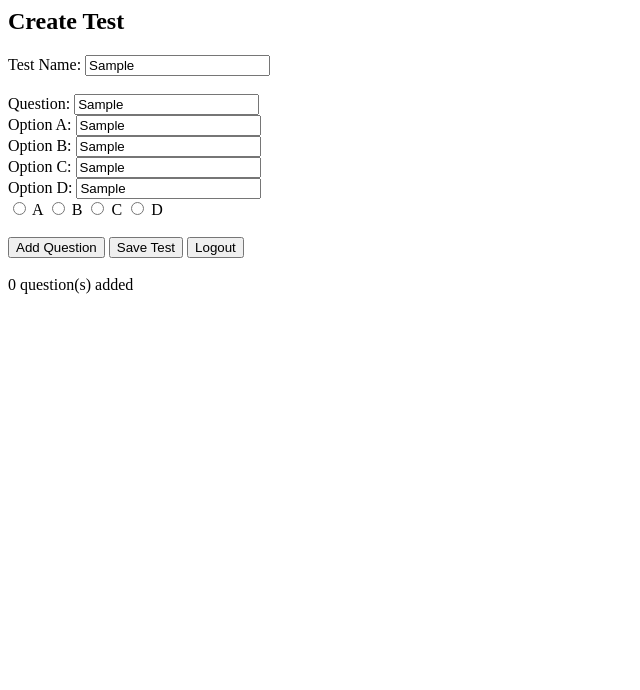
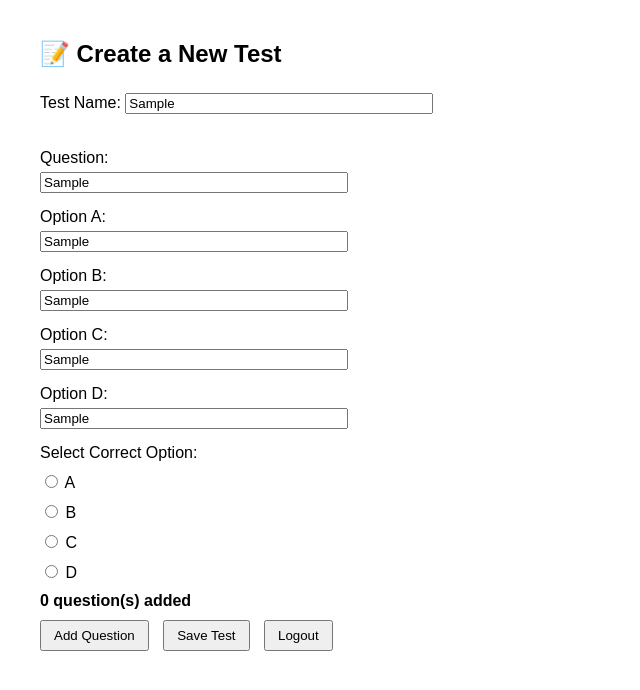
Before and after one commit to SolutionBox-AI/quiz-app, a website: page frontend/form.html in a window 1280 px wide. Both pictures are taken after typing "Sample", "Sample", "Sample", "Sample", "Sample", "Sample" into the empty fields and a click on the button "Add Question". Shown: the whole page, without its empty margins (0-640 px from the left). Drawn offline with Linux system fonts and the light colour scheme.

Commit message:
Update form.html

```diff
--- a/frontend/form.html
+++ b/frontend/form.html
@@ -1,23 +1,159 @@
+<!DOCTYPE html>
+<html lang="en">
+<head>
+  <meta charset="UTF-8">
+  <title>Create Quiz Test</title>
+  <style>
+    body {
+      font-family: Arial, sans-serif;
+      margin: 40px;
+    }
+    input[type="text"] {
+      width: 300px;
+      margin: 5px 0;
+    }
+    label {
+      display: block;
+      margin-top: 10px;
+    }
+    .question-section {
+      margin-top: 30px;
+    }
+    #questionCount {
+      margin: 10px 0;
+      font-weight: bold;
+    }
+    button {
+      margin-right: 10px;
+      padding: 6px 12px;
+      cursor: pointer;
+    }
+  </style>
+</head>
 <body>
-  <h2>Create Test</h2>
-  <label>Test Name: <input type="text" id="testId" onchange="setTestId()"></label><br><br>
+  <h2>📝 Create a New Test</h2>
 
-  <label>Question: <input type="text" id="question"></label><br>
-  <label>Option A: <input type="text" id="optA"></label><br>
-  <label>Option B: <input type="text" id="optB"></label><br>
-  <label>Option C: <input type="text" id="optC"></label><br>
-  <label>Option D: <input type="text" id="optD"></label><br>
+  <label>
+    Test Name:
+    <input type="text" id="testId" placeholder="e.g., history-class9" onchange="setTestId()" />
+  </label>
 
-  <label><input type="radio" name="correct" value="A"> A</label>
-  <label><input type="radio" name="correct" value="B"> B</label>
-  <label><input type="radio" name="correct" value="C"> C</label>
-  <label><input type="radio" name="correct" value="D"> D</label><br><br>
+  <div class="question-section">
+    <label>Question:</label>
+    <input type="text" id="question" placeholder="Enter your question" />
+
+    <label>Option A:</label>
+    <input type="text" id="optA" />
+
+    <label>Option B:</label>
+    <input type="text" id="optB" />
+
+    <label>Option C:</label>
+    <input type="text" id="optC" />
+
+    <label>Option D:</label>
+    <input type="text" id="optD" />
+
+    <label>Select Correct Option:</label>
+    <label><input type="radio" name="correct" value="A" /> A</label>
+    <label><input type="radio" name="correct" value="B" /> B</label>
+    <label><input type="radio" name="correct" value="C" /> C</label>
+    <label><input type="radio" name="correct" value="D" /> D</label>
+  </div>
+
+  <div id="questionCount">0 question(s) added</div>
 
   <button onclick="addQuestion()">Add Question</button>
   <button onclick="saveTest()">Save Test</button>
-  <button onclick="logout()">Logout</button><br><br>
+  <button onclick="logout()">Logout</button>
 
-  <div id="questionCount">0 question(s) added</div>
+  <script>
+    const BASE_URL = "https://your-backend-url.onrender.com"; // 🔁 Replace with your actual backend URL
+    let questions = [];
+    let currentTestId = "";
 
-  <!-- Script from step 1 comes here -->
+    function setTestId() {
+      currentTestId = document.getElementById("testId").value.trim();
+      updateCount();
+    }
+
+    function updateCount() {
+      document.getElementById("questionCount").textContent = `${questions.length} question(s) added`;
+    }
+
+    function addQuestion() {
+      const question = document.getElementById("question").value.trim();
+      const optA = document.getElementById("optA").value.trim();
+      const optB = document.getElementById("optB").value.trim();
+      const optC = document.getElementById("optC").value.trim();
+      const optD = document.getElementById("optD").value.trim();
+      const correct = document.querySelector('input[name="correct"]:checked');
+
+      if (!question || !optA || !optB || !optC || !optD || !correct) {
+        alert("❗ Please fill all fields and select the correct answer.");
+        return;
+      }
+
+      const newQ = {
+        question,
+        options: [
+          { label: "A", text: optA },
+          { label: "B", text: optB },
+          { label: "C", text: optC },
+          { label: "D", text: optD }
+        ],
+        answer: correct.value
+      };
+
+      questions.push(newQ);
+
+      // Clear input fields
+      document.getElementById("question").value = "";
+      document.getElementById("optA").value = "";
+      document.getElementById("optB").value = "";
+      document.getElementById("optC").value = "";
+      document.getElementById("optD").value = "";
+      document.querySelector('input[name="correct"]:checked').checked = false;
+
+      updateCount();
+    }
+
+    function saveTest() {
+      if (!currentTestId) {
+        alert("❗ Please enter the test name first.");
+        return;
+      }
+
+      if (questions.length === 0) {
+        alert("❗ Please add at least one question.");
+        return;
+      }
+
+      fetch(`${BASE_URL}/api/quiz/test/${currentTestId}/save`, {
+        method: "POST",
+        headers: { "Content-Type": "application/json" },
+        body: JSON.stringify(questions)
+      })
+        .then(res => {
+          if (!res.ok) {
+            return res.json().then(err => { throw new Error(err.error || "Unknown error") });
+          }
+          return res.json();
+        })
+        .then(data => {
+          alert("✅ " + data.message);
+          questions = [];
+          updateCount();
+        })
+        .catch(err => {
+          alert("❌ Test saving failed: " + err.message);
+        });
+    }
+
+    function logout() {
+      sessionStorage.clear();
+      window.location.href = "index.html";
+    }
+  </script>
 </body>
+</html>
```
